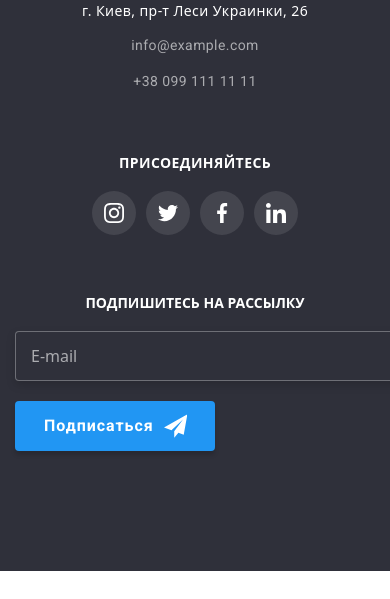
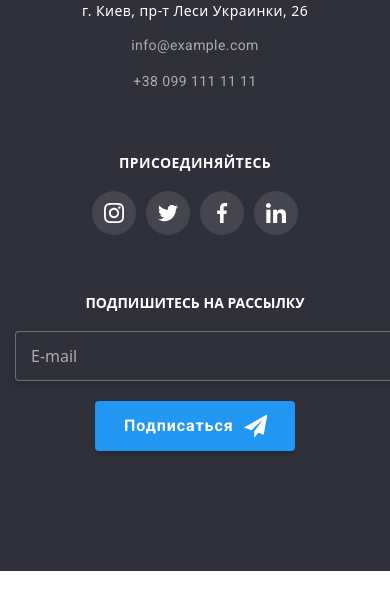
Before and after one commit to skyandy1891/goit-markup-hw-08, a plain HTML site: page index.html in a window 390 px wide. Shown: the part 245-844 px from the top of the page. Drawn offline with nearby package versions, Linux system fonts and the light colour scheme.

Commit message:
mobile footer finished

```diff
--- a/sass/layout/_footer.scss
+++ b/sass/layout/_footer.scss
@@ -85,6 +85,10 @@
     line-height: 16px;
     text-transform: uppercase;
     color: #ffffff;
+  }
+  .subscribe-btn {
+    margin-top: 20px;
+    margin: 0 auto;
   }
 }
 
```
Also changed, not shown: css/main.css, css/main.min.css, css/portfolio.css, css/portfolio.min.css, 4 other files.
